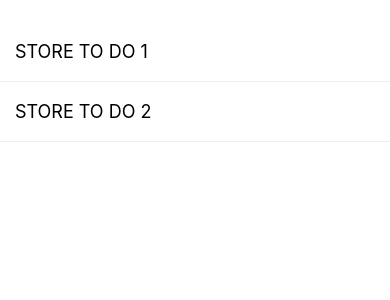
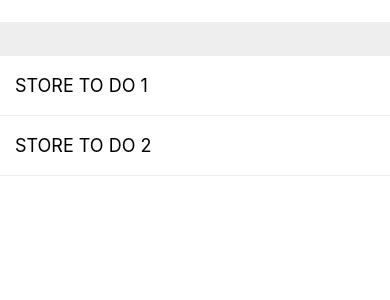
Before and after one commit to raop155/rn-redux, a React Native app: screen / in a window 390 px wide. Shown: the top 300 px of the page. Built offline with nearby package versions, Linux system fonts and the light colour scheme.

Commit message:
Add TextInput to handle create new TODOs

```diff
--- /dev/null
+++ b/src/components/Input.jsx
@@ -0,0 +1,24 @@
+import React from 'react';
+import { TextInput, StyleSheet } from 'react-native';
+
+const Input = ({ onChange, onSubmit, value }) => {
+  return (
+    <TextInput
+      onSubmitEditing={onSubmit}
+      onChangeText={onChange}
+      value={value}
+      style={styles.input}
+    />
+  );
+};
+
+export default Input;
+
+const styles = StyleSheet.create({
+  input: {
+    backgroundColor: '#eee',
+    alignSelf: 'stretch',
+    height: 34,
+    paddingHorizontal: 10,
+  },
+});
--- a/src/components/index.js
+++ b/src/components/index.js
@@ -1 +1,2 @@
 export { default as ListItem } from './ListItem';
+export { default as Input } from './Input';
--- a/src/index.js
+++ b/src/index.js
@@ -1,16 +1,28 @@
-import React from 'react';
+import React, { useState } from 'react';
 import { View, StyleSheet, FlatList } from 'react-native';
 import { connect } from 'react-redux';
-import { ListItem } from '../src/components';
-import { complete } from './reducers/todos';
+import { ListItem, Input } from '../src/components';
+import { complete, submit } from './reducers/todos';
 
-const App = ({ todos, complete }) => {
+const App = ({ todos, complete, submit }) => {
+  const [value, setValue] = useState('');
+
+  const handleChange = (value) => {
+    setValue(value);
+  };
+
+  const handleSubmit = (value) => {
+    submit(value);
+    setValue('');
+  };
+
   return (
     <View style={styles.container}>
+      <Input onChange={handleChange} onSubmit={() => handleSubmit(value)} value={value} />
       <FlatList
         style={styles.list}
         data={todos}
-        keyExtractor={(x) => String(x.id)}
+        keyExtractor={(x) => x.id.toString()}
         renderItem={({ item }) => (
           <ListItem
             {...item}
@@ -30,6 +42,7 @@ const mapStateToProps = (state) => ({
 
 const mapDispatchToProps = {
   complete,
+  submit,
 };
 
 export default connect(mapStateToProps, mapDispatchToProps)(App);
--- a/src/reducers/todos.js
+++ b/src/reducers/todos.js
@@ -12,10 +12,20 @@ const initialState = [
 ];
 
 const COMPLETE = 'COMPLETE';
+const SUBMIT = 'SUBMIT';
 
 export const complete = (id) => ({
   type: COMPLETE,
   payload: id,
+});
+
+export const submit = (desc) => ({
+  type: SUBMIT,
+  payload: {
+    id: Math.random().toString(36),
+    desc,
+    completed: false,
+  },
 });
 
 const todos = (state = initialState, action) => {
@@ -23,6 +33,8 @@ const todos = (state = initialState, action) => {
   switch (action.type) {
     case COMPLETE:
       return state.map((x) => (x.id === action.payload ? { ...x, completed: !x.completed } : x));
+    case SUBMIT:
+      return [...state, action.payload];
     default:
       return state;
   }
```
